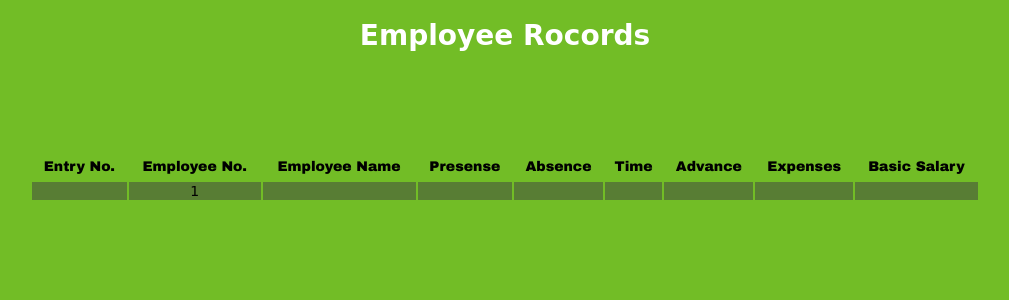
After one commit to BilalAhmedim/ems, a PHP site: page /employee-records.php in a window 1280 px wide. The commit adds this page. Shown: the top 300 px of the page, without its empty margins (135-1144 px from the left). Run offline with PHP 8.4, Linux system fonts and the light colour scheme; the visitor is signed in with stand-in values (Sample User, id 1); tables that the repository leaves empty or names only in its code hold one stand-in row (values such as "Sample post"); data that the repository does not hold is empty; style sheets or scripts are compiled from the project's sources.

Commit message:
Employee Records complite but Gives Error undifined variable

```diff
--- /dev/null
+++ b/employee-records.php
@@ -0,0 +1,60 @@
+<?php
+  session_start();
+  include 'server.php';
+?>
+<!DOCTYPE html>
+<html lang="en">
+<head>
+  <meta charset="UTF-8">
+  <meta name="viewport" content="width=device-width, initial-scale=1.0">
+  <meta http-equiv="X-UA-Compatible" content="ie=edge">
+  <title>Employee Rocords</title>
+  <link rel="stylesheet" href="style.css">
+  <style>
+    body{
+      background: #72bd26;
+    }
+    table{
+      width: 950px;
+    }
+  </style>
+</head>
+<body>
+  <header>
+    <h1>Employee Rocords</h1>
+  </header>
+  <div class="datafeed">
+    <table>
+      <tr>
+        <th>Entry No.</th>
+        <th>Employee No.</th>
+        <th>Employee Name</th>
+        <th>Presense</th>
+        <th>Absence</th>
+        <th>Time</th>
+        <th>Advance</th>
+        <th>Expenses</th>
+        <th>Basic Salary</th>
+      </tr>
+      <?php
+        $name = $_SESSION['name'];
+        $id = $_SESSION['id'];
+        $query = "SELECT * FROM " . $name . " WHERE id = $id";
+        $query_result = mysqli_query($connect, $query);
+        while( $row = mysqli_fetch_array($query_result) ) { ?>
+        <tr>
+          <td><?php echo $row['no']?></td>
+          <td><?php echo $row['id']?></td>
+          <td><?php echo $row['name']?></td>
+          <td><?php echo $row['days']?></td>
+          <td><?php echo $row['self_hollyday']?></td>
+          <td><?php echo $row['ou_rs']?></td>
+          <td><?php echo $row['advance']?></td>
+          <td><?php echo $row['expenses']?></td>
+          <td><?php echo $row['basic_salary']?></td>
+        </tr>
+      <?php } ?>
+    </table>
+  </div>
+</body>
+</html>
```
Also changed, not shown: record.php (+38 -13 lines).
